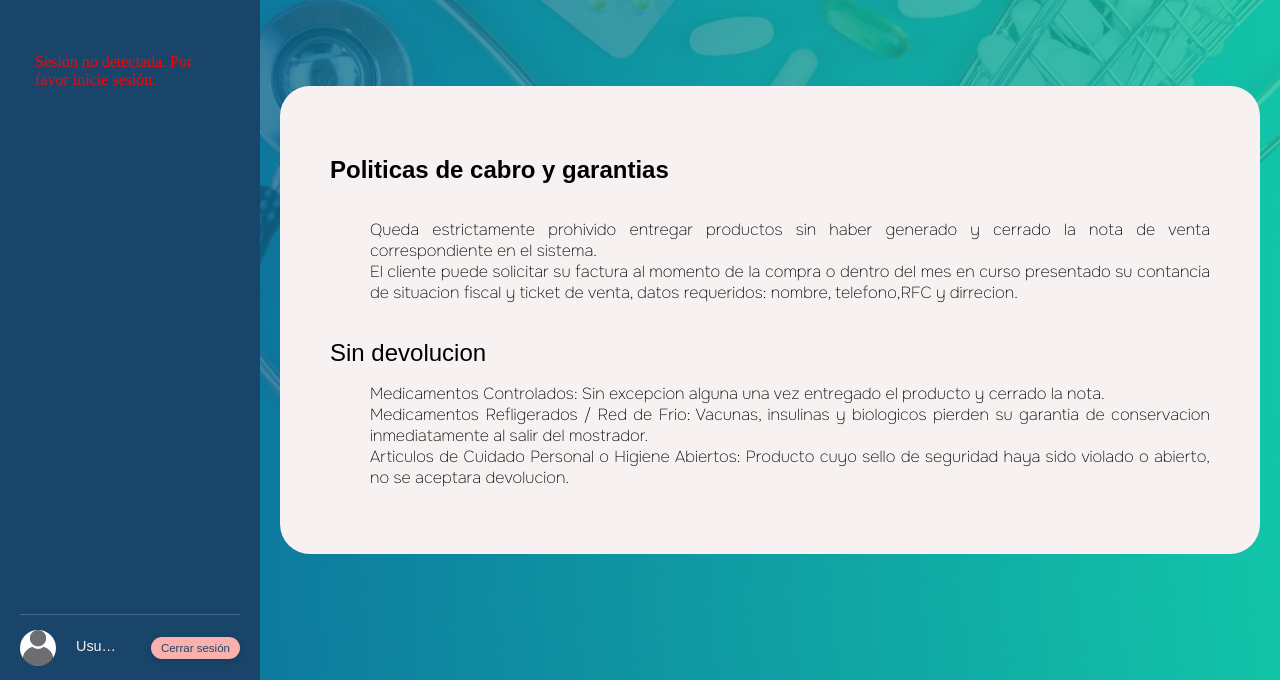
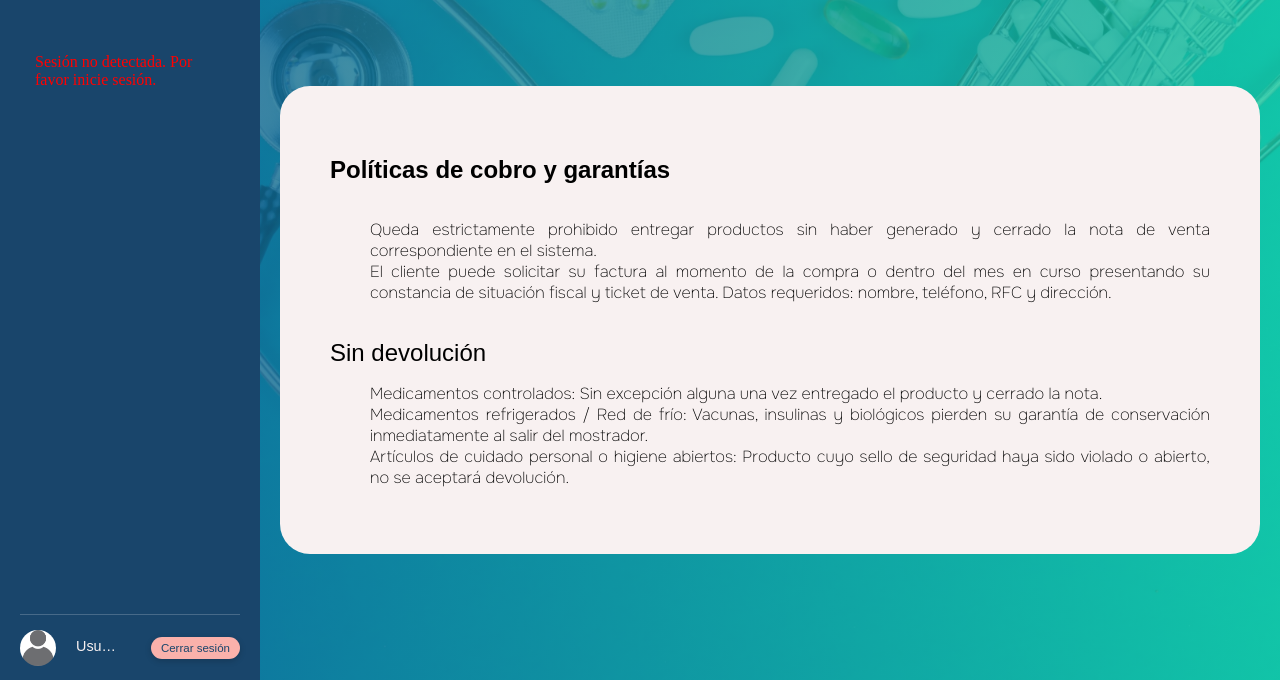
Before and after one commit to 2125100235/sistemasParaElControlDeUnaFarmacia-Actualizado, a PHP site: page /views/Politicas_de_cobro_y_garantias.php in a window 1280 px wide. Shown: the part 120-800 px from the top of the page. Run offline with PHP 8.4, Linux system fonts and the light colour scheme; some web fonts are replaced.

Commit message:
se corrigen errores de escritura

```diff
--- a/views/Politicas_de_cobro_y_garantias.php
+++ b/views/Politicas_de_cobro_y_garantias.php
@@ -1,9 +1,9 @@
 <!DOCTYPE html>
-<html lang="en">
+<html lang="es">
 <head>
     <meta charset="UTF-8">
     <meta name="viewport" content="width=device-width, initial-scale=1.0">
-    <title>Politicas de cobro y garantias </title>
+    <title>Políticas de cobro y garantías</title>
     <link rel="stylesheet" href="../css/style.css">
 </head>
 <body>
@@ -12,16 +12,16 @@
     <?php include "partials/menu.php" ?>
             <section class="contenido">
                 <div class="infoSobreNosotros recuadro">
-                <h1><b>Politicas de cabro y garantias </b></h1>
+                <h1><b>Políticas de cobro y garantías</b></h1>
                 <ul>
-                <li>Queda estrictamente prohivido entregar productos sin haber generado y cerrado la nota de venta correspondiente en el sistema.</li>
-                <li>El cliente puede solicitar su factura al momento de la compra o dentro del mes en curso presentado su contancia de situacion fiscal y ticket de venta, datos requeridos: nombre, telefono,RFC y dirrecion. </li>
+                    <li>Queda estrictamente prohibido entregar productos sin haber generado y cerrado la nota de venta correspondiente en el sistema.</li>
+                    <li>El cliente puede solicitar su factura al momento de la compra o dentro del mes en curso presentando su constancia de situación fiscal y ticket de venta. Datos requeridos: nombre, teléfono, RFC y dirección.</li>
                 </ul>
-                <h2>Sin devolucion</h2>
+                <h2>Sin devolución</h2>
                 <ul>
-                    <li>Medicamentos Controlados: Sin excepcion alguna una vez entregado el producto y cerrado la nota. </li>
-                    <li>Medicamentos Refligerados / Red de Frio: Vacunas, insulinas y biologicos pierden su garantia de conservacion inmediatamente al salir del mostrador.</li>
-                    <li> Articulos de Cuidado Personal o Higiene Abiertos: Producto cuyo sello de seguridad haya sido violado o abierto, no se aceptara devolucion.</li>
+                    <li>Medicamentos controlados: Sin excepción alguna una vez entregado el producto y cerrado la nota.</li>
+                    <li>Medicamentos refrigerados / Red de frío: Vacunas, insulinas y biológicos pierden su garantía de conservación inmediatamente al salir del mostrador.</li>
+                    <li>Artículos de cuidado personal o higiene abiertos: Producto cuyo sello de seguridad haya sido violado o abierto, no se aceptará devolución.</li>
                 </ul>
                 </div>
             </section>
```
Also changed, not shown: assets/emp_1_1795699636.jpg (added), assets/emp_1_1795701387.avif (added), assets/prod_1795701443_506.jpg (added).
